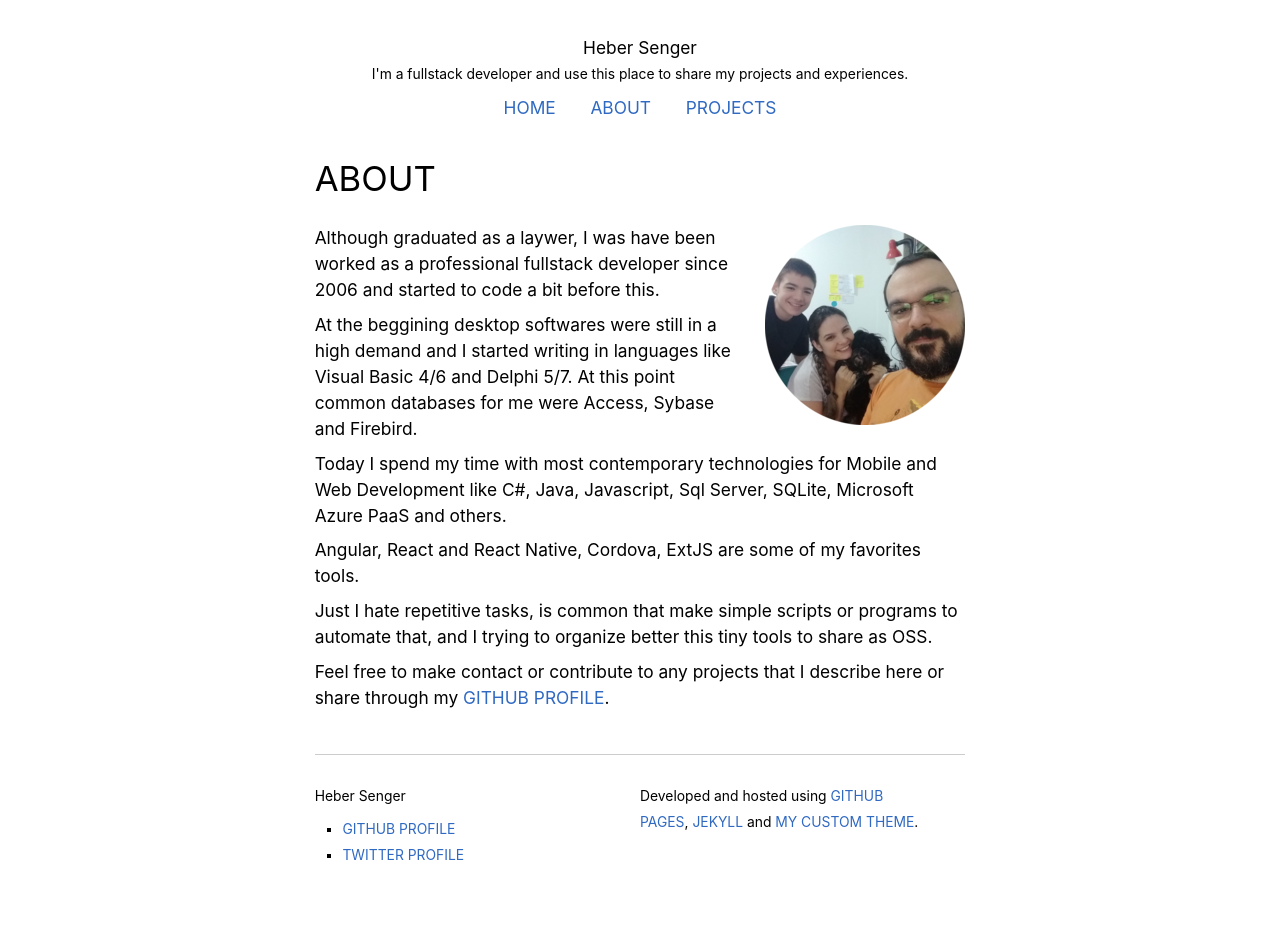
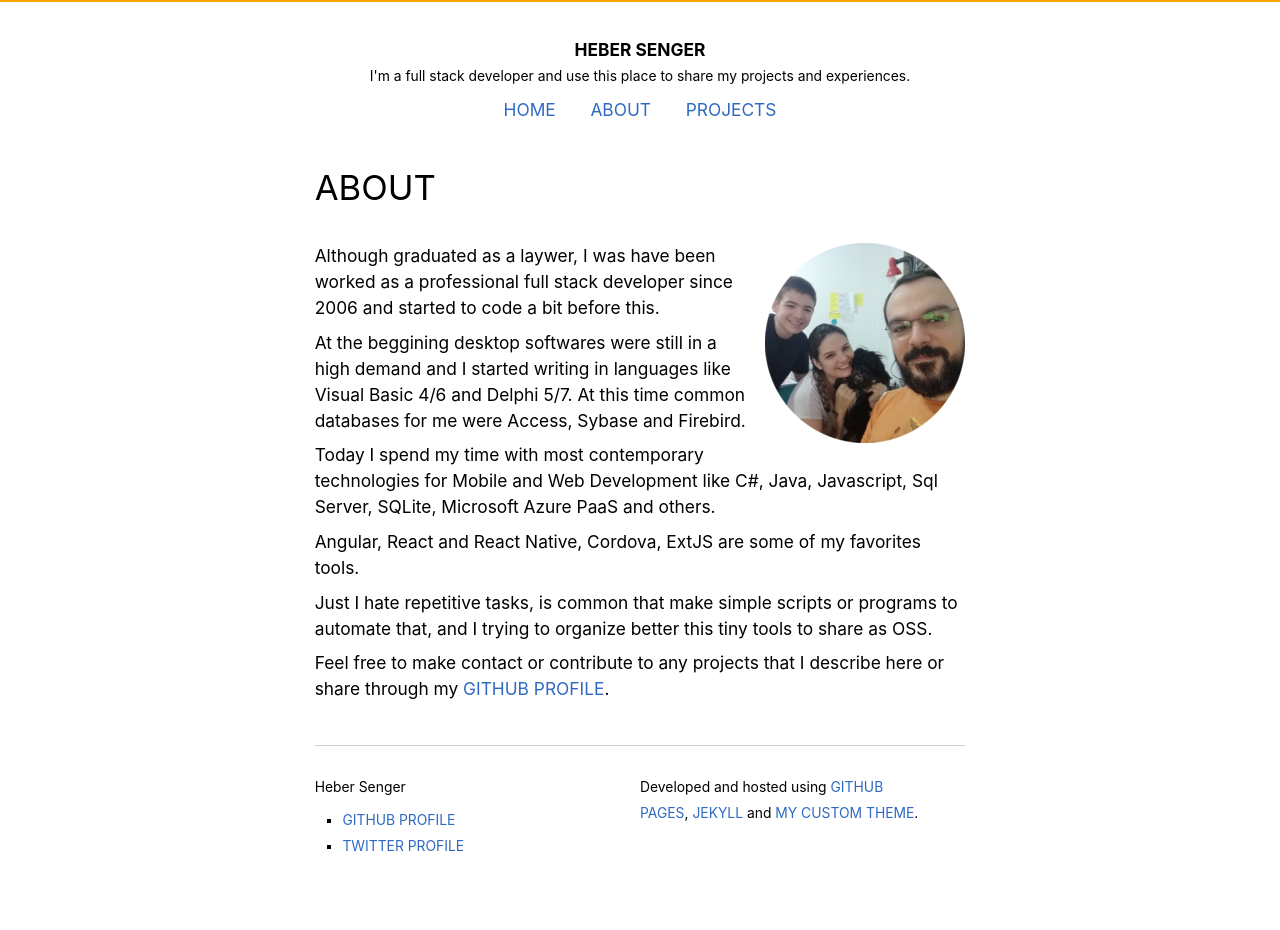
Before and after one commit to hesenger/hesenger.github.io, a Jekyll site: the page built from pages/about.md, in a window 1280 px wide. Built offline with Jekyll 4.4.1, drawn with Linux system fonts in a browser that asks for light colours.

Commit message:
spell checking and styled little bar at top

```diff
--- a/_config.yml
+++ b/_config.yml
@@ -21,7 +21,7 @@
 title: Heber Senger
 email: sengerhe@gmail.com
 description: >- # this means to ignore newlines until "baseurl:"
-  I'm a fullstack developer and use this place to share my projects and experiences.
+  I'm a full stack developer and use this place to share my projects and experiences.
 baseurl: "" # the subpath of your site, e.g. /blog
 url: "https://hesenger.com" # the base hostname & protocol for your site, e.g. http://example.com
 twitter_username: hesenger
--- a/css/main.scss
+++ b/css/main.scss
@@ -4,6 +4,8 @@
 html, body {
     font-family: -apple-system, BlinkMacSystemFont, "Segoe UI",
         "Roboto", "Oxygen", "Ubuntu", "Helvetica Neue", Arial, sans-serif;
+    -webkit-font-smoothing: antialiased;
+    -moz-osx-font-smoothing: grayscale;
 
     font-size: 13pt;
     line-height: 1.5em;
@@ -13,11 +15,12 @@ html, body {
     color: #000;
 }
 
-body { display: flex; flex-direction: column; align-items: center; }
+body { display: flex; flex-direction: column; align-items: center; border-top: 2px solid #FFA400; }
 main { display: flex; flex-direction: column; width: 100%; max-width: 720px; box-sizing: border-box; padding: 2em; }
 
 header { display: flex; flex-direction: column; }
 header p, header span { text-align: center; margin: 0; }
+header p { font-weight: bold; text-transform: uppercase; }
 
 nav { display: flex; flex-direction: row; justify-content: center; }
 nav a { margin: .5em 1em; }
@@ -32,7 +35,7 @@ ul { list-style: square; margin: 0; padding-left: 2em; }
 
 ul.post-list { list-style: none; padding-left: 0; }
 
-h1, h2, h3, h4, h5, h6 { margin: 0 0 1em; text-transform: uppercase; font-weight: normal; }
+h1, h2, h3, h4, h5, h6 { margin: 0 0 1em; text-transform: uppercase; font-weight: normal; line-height: 1.2em; }
 
 a, a:visited { color: #2f69c2; text-decoration: none; text-transform: uppercase; }
 a:hover { color: #427fed; }
--- a/pages/about.md
+++ b/pages/about.md
@@ -2,7 +2,7 @@
 layout: page
 title: About
 description: >-
-    I'm a professional fullstack developer since 2007 but
+    I'm a full stack developer since 2006 but
     started to code a bit before this
 permalink: /about/
 ---
@@ -10,11 +10,11 @@ permalink: /about/
 ![Wife, son, my dog and me](/assets/profile-circle.jpg)
 
 Although graduated as a laywer, I was have been worked as a professional
-fullstack developer since 2006 and started to code a bit before this.
+full stack developer since 2006 and started to code a bit before this.
 
 At the beggining desktop softwares were still in a high demand
 and I started writing in languages like Visual Basic 4/6 and
-Delphi 5/7. At this point common databases for me were Access,
+Delphi 5/7. At this time common databases for me were Access,
 Sybase and Firebird.
 
 Today I spend my time with most contemporary technologies for
```
Also changed, not shown: 1 other file.
